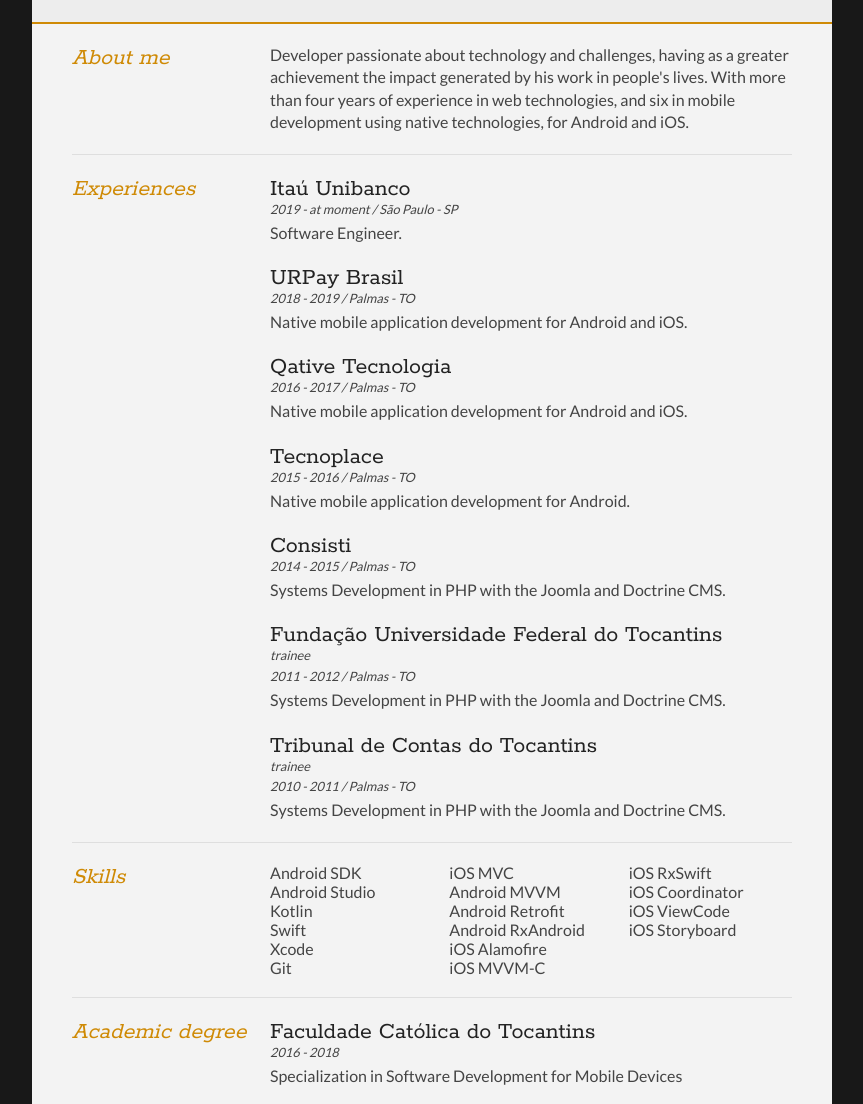
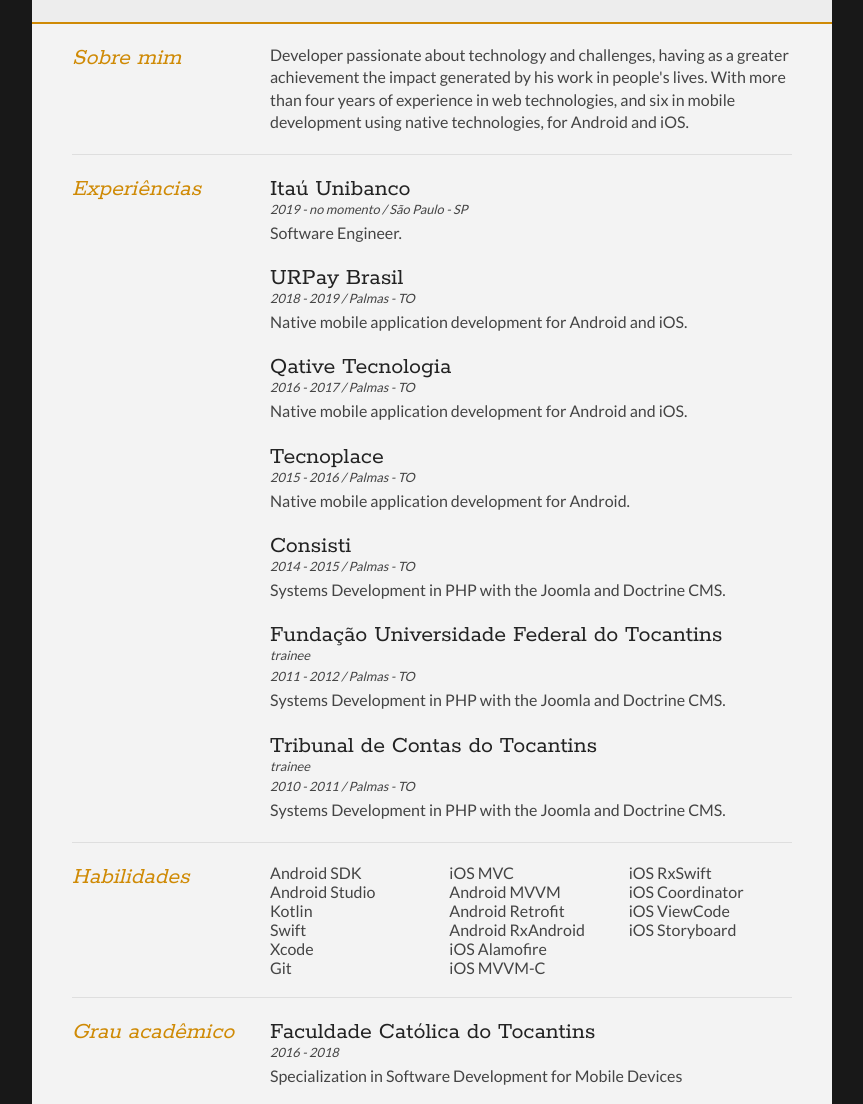
Before and after one commit to titoaesj/tito-junior, a plain HTML site: page index.html in a window 1280 px wide. Shown: the part 196-1300 px from the top of the page, without its empty margins (208-1071 px from the left). Drawn offline with Linux system fonts and the light colour scheme.

Commit message:
Traduzindo curriculum

```diff
--- a/index.html
+++ b/index.html
@@ -46,7 +46,7 @@
         <section>
             <article>
                 <div class="sectionTitle">
-                    <h1>About me</h1>
+                    <h1>Sobre mim</h1>
                 </div>
 
                 <div class="sectionContent">
@@ -62,13 +62,13 @@
 
         <section>
             <div class="sectionTitle">
-                <h1>Experiences</h1>
+                <h1>Experiências</h1>
             </div>
 
             <div class="sectionContent">
                 <article>
                     <h2>Itaú Unibanco</h2>
-                    <p class="subDetails">2019 - at moment / São Paulo - SP</p>
+                    <p class="subDetails">2019 - no momento / São Paulo - SP</p>
                     <p>Software Engineer.</p>
                 </article>
                 <article>
@@ -110,7 +110,7 @@
 
         <section>
             <div class="sectionTitle">
-                <h1>Skills</h1>
+                <h1>Habilidades</h1>
             </div>
 
             <div class="sectionContent">
@@ -139,7 +139,7 @@
 
         <section>
             <div class="sectionTitle">
-                <h1>Academic degree</h1>
+                <h1>Grau acadêmico</h1>
             </div>
 
             <div class="sectionContent">
```
